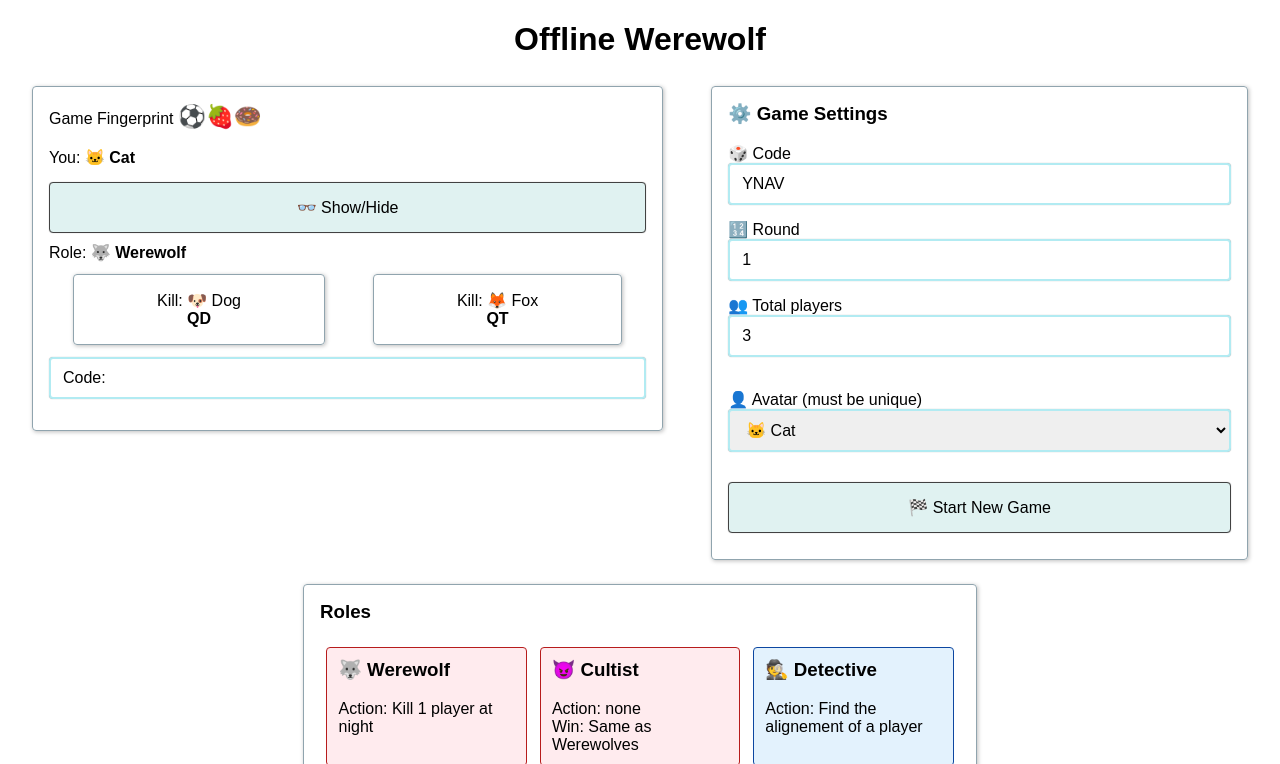
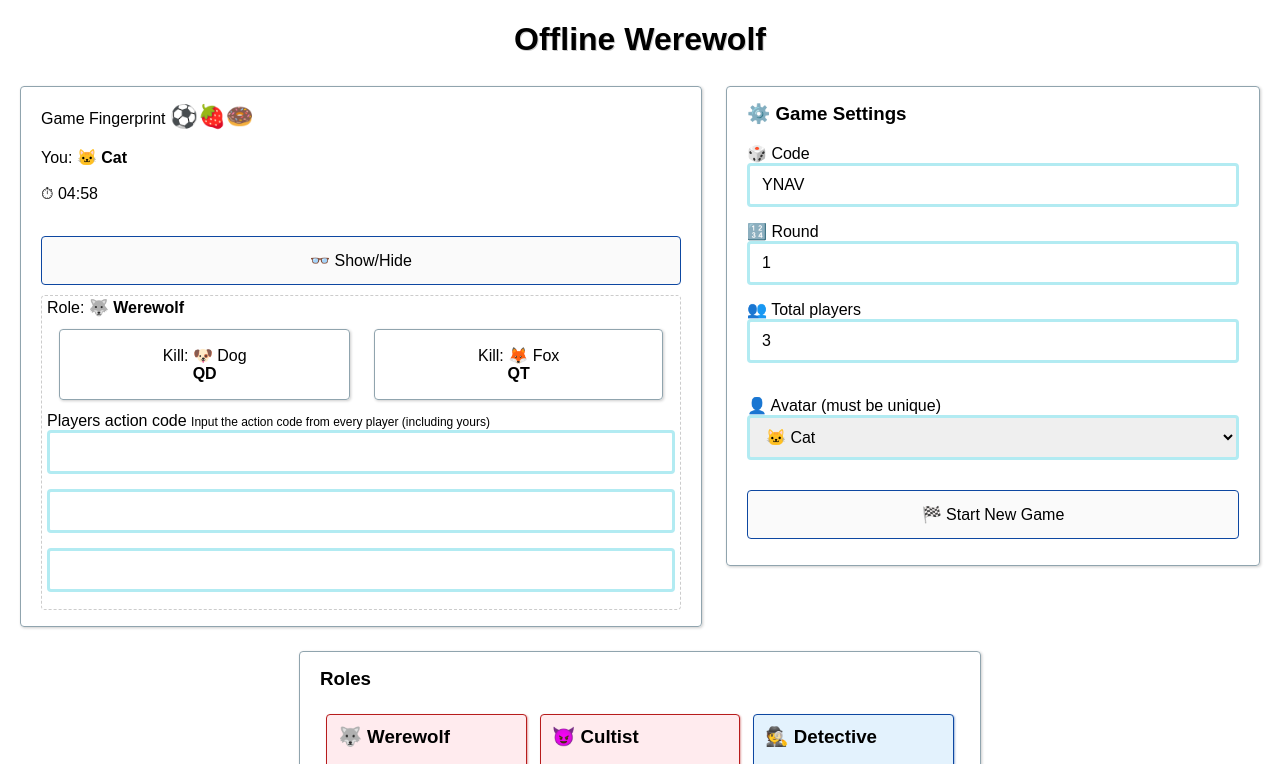
Before and after one commit to VeryBadFrags/offline-werewolf, a plain HTML site: page src/index.html in a window 1280 px wide. Both pictures are taken after a click on the button "🏁 Start New Game". Shown: the top 764 px of the page. Drawn offline with Linux system fonts and the light colour scheme.

Commit message:
Improve styling + add timer

```diff
--- a/src/footer.js
+++ b/src/footer.js
@@ -41,6 +41,7 @@ function startGame() {
 
         let playerChar = charactersShuffled[playerID];
         let actionsList = document.getElementById("actions");
+        let actionInputList = document.getElementById("actionInput");
         for (let i = 0; i < rolesList.length; i++) {
             if (i != playerID) {
                 let actionCard = document.createElement('div');
@@ -50,6 +51,15 @@ function startGame() {
                 actionCard.innerHTML += "<strong>" + playerChar + charactersShuffled2[i] + "</strong>";
                 actionsList.appendChild(actionCard);
             }
+            /* Add Action Input */
+            let actionInput = document.createElement('input');
+            actionInput.type = "text";
+            actionInput.pattern = "[A-Z]{2}";
+            actionInput.id = "input" + i;
+            let actionInputLabel = document.createElement('label');
+            actionInputLabel.for = "input" + i;
+            actionInputList.appendChild(actionInputLabel);
+            actionInputList.appendChild(actionInput);
         }
 
         /* Set Fingerprint */
@@ -72,6 +82,10 @@ function startGame() {
     }
 
     {
+        /* Start timer */
+        let timer = document.getElementById('timer');
+        startTimer(60 * 5, timer);
+
         document.getElementById("gameWindow").style.display = "inline-block";
         window.scrollTo(0, 0);
     }
@@ -154,6 +168,31 @@ function showHide(elementId) {
     }
 }
 
+function startTimer(duration, display) {
+    var timer = duration;
+    setTimerDisplay(timer, display);
+    var intervalId = setInterval(function () {
+        timer--;
+        setTimerDisplay(timer, display);
+        if (timer < 0) {
+            display.textContent = "🔔 Time's up! Who should you exile?";
+            clearInterval(intervalId);
+        }
+    }, 1000);
+}
+
+function setTimerDisplay(timer, display) {
+    let minutes = parseInt(timer / 60, 10);
+    let seconds = parseInt(timer % 60, 10);
+
+    minutes = minutes < 10 ? "0" + minutes : minutes;
+    seconds = seconds < 10 ? "0" + seconds : seconds;
+
+    display.textContent = "⏱ " + minutes + ":" + seconds;
+}
+
+/* onload */
+
 /* Init seed */
 {
     let newSeed = "";
--- a/src/index.html
+++ b/src/index.html
@@ -28,13 +28,15 @@
         <!-- Game Window -->
         <div id="gameWindow" class="card" style="display: none;">
             <div>
-                Game Fingerprint <span id="fingerprint" class="larger-text"></span>
+                Game Fingerprint <span id="fingerprint" class="large"></span>
             </div>
             <br>
             <div>
                 You: <strong id="playerid"></strong>
             </div>
-
+            <br>
+            <div id="timer"></div>
+            <br>
             <div>
                 <button class="button" onclick="showHide('secretBlock');">👓 Show/Hide</button>
             </div>
@@ -43,7 +45,9 @@
                 <span id="verb"></span>
                 <div id="actions" class="flex roles-list"></div>
 
-                <input id="actionCode" value="Code: " readonly>
+                <span>Players action code</span> <span class="small">Input the action code from every
+                    player (including yours)</span>
+                <div id="actionInput"></div>
             </div>
         </div>
 
@@ -53,7 +57,8 @@
                 <h3>⚙️ Game Settings</h3>
             </div>
             <label for="seed">🎲 Code</label>
-            <input type="text" id="seed" name="code" value="ABCD" autocomplete="off">
+            <input type="text" id="seed" name="code" value="ABCD" pattern="[A-Za-z]{4}" title="4 Letters Code"
+                autocomplete="off">
             <label for="iteration">🔢 Round</label>
             <input type="number" id="iteration" name="round" value="1" min="1" autocomplete="off">
             <label for="total-players">👥 Total players</label>
@@ -118,6 +123,10 @@
     <div class="footer">
         <div>Download this page and play anywhere!</div>
         <br>
+        <div><a href="https://www.buymeacoffee.com/verybadfrags" target="_blank" rel="noopener noreferrer">Like this
+                game?</a>
+        </div>
+        <br>
         <div>Version: 0.0.1</div>
     </div>
 
--- a/src/style.css
+++ b/src/style.css
@@ -5,10 +5,15 @@ body {
 
 h1 {
     margin-bottom: 1rem;
+    text-shadow: 0.063rem 0.063rem 0 rgba(0, 0, 0, 0.2);
 }
 
 h3 {
     margin-top: 0;
+}
+
+hr {
+    margin: 1rem;
 }
 
 .flex {
@@ -19,15 +24,21 @@ h3 {
 }
 
 .card {
-    border: 1px solid #90A4AE;
+    border: 0.063rem solid #90A4AE;
     border-radius: .25rem;
-    box-shadow: 1px 1px 0.25rem #BDBDBD;
-    margin: 0.75rem 1.5rem;
-    padding: 1rem;
+    box-shadow: 0.063rem 0.063rem 0.188rem rgba(0, 0, 0, 0.2);
+    margin: 0.75rem 0.75rem;
+    padding: 1rem 1.25rem;
     max-width: 40em;
     text-align: left;
     vertical-align: top;
     flex-grow: 1;
+}
+
+.secret-card {
+    border: 1px dashed rgba(0, 0, 0, 0.2);
+    border-radius: .25rem;
+    padding: 2px 5px;
 }
 
 .list {
@@ -38,8 +49,9 @@ h3 {
 }
 
 .alert {
-    border: 1px solid red;
-    color: red;
+    border: 0.063rem solid #b71c1c;
+    border-radius: .25rem;
+    color: #b71c1c;
 }
 
 .qrcode {
@@ -47,15 +59,14 @@ h3 {
 }
 
 .button {
-    background-color: #E0F2F1;
-    border: 1px solid #424242;
+    background-color: #FAFAFA;
+    border: 1px solid #0D47A1;
     border-radius: .25rem;
-    box-shadow: 0 0 0.063rem #9E9E9E;
     color: black;
     width: 100%;
     margin-top: 0.938rem;
     margin-bottom: 0.625rem;
-    padding: 0.938rem 1.25rem;
+    padding: 0.875rem 1.25rem;
     text-align: center;
     text-decoration: none;
     display: inline-block;
@@ -63,11 +74,16 @@ h3 {
 }
 
 .button:hover {
-    background-color: #B2DFDB;
-    box-shadow: 0 0 0.188rem #9E9E9E;
+    background-color: #F5F5F5;
+    box-shadow: 0 0 0.125em rgba(0, 0, 0, 0.2);
 }
 
-.larger-text {
+.button:active {
+    box-shadow: 0 0 0.063em rgba(0, 0, 0, 0.3),
+        inset 0 0 0.250em rgba(0, 0, 0, 0.2);
+}
+
+.large {
     font-size: 1.4rem;
 }
 
@@ -79,9 +95,8 @@ input,
 select {
     display: block;
     width: 100%;
-    border: 2px solid #B2EBF2;
+    border: 0.188rem solid #B2EBF2;
     border-radius: .25rem;
-    box-shadow: 0 0 1px #9E9E9E;
     padding: 0.625rem 0.75rem;
     margin: 0.5rem 0;
     margin-top: 0;
@@ -94,7 +109,7 @@ select {
     width: 100%;
 }
 
-/* Werewolves-specific style */
+/* Werewolf-specific style */
 .roles-list {
     align-items: stretch;
 }
@@ -114,14 +129,17 @@ select {
 .werewolves {
     border: solid 1px #b71c1c;
     background-color: #ffebee;
+    box-shadow: 1px 1px 2px rgba(183, 28, 28, 0.4);
 }
 
 .villagers {
     background-color: #E3F2FD;
     border: solid 1px #0D47A1;
+    box-shadow: 1px 1px 2px rgba(13, 71, 161, 0.4);
 }
 
 .special {
     background-color: #F3E5F5;
     border: solid 1px #4A148C;
+    box-shadow: 1px 1px 2px rgba(74, 20, 140, 0.4);
 }
```
Also changed, not shown: README.md.
